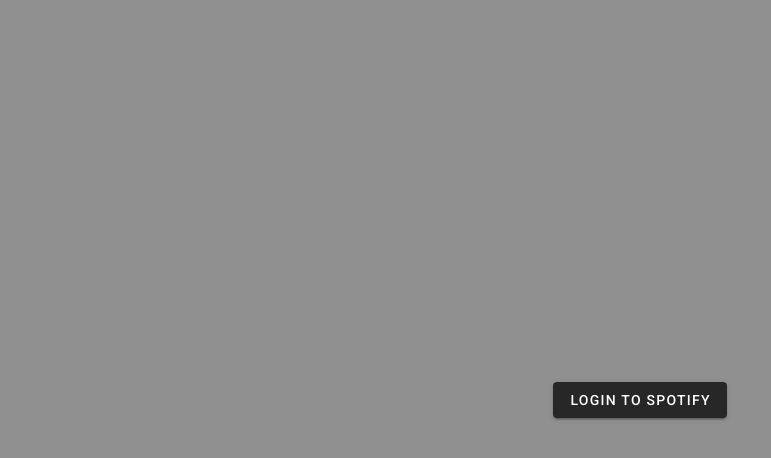
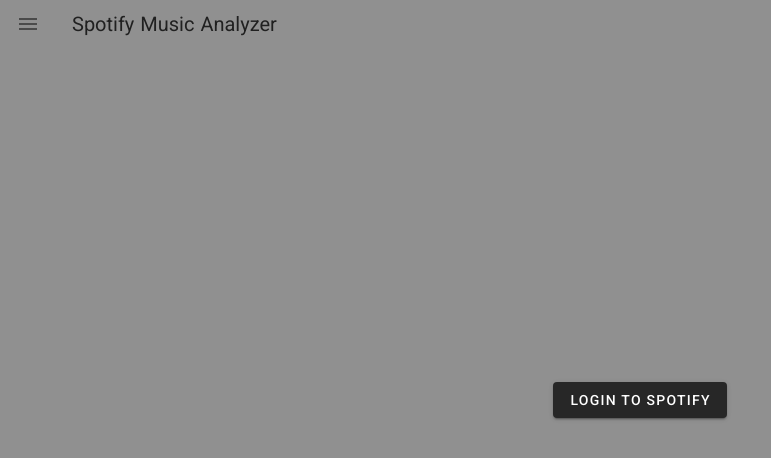
Before and after one commit to gusjohnson/spotify-songs, a Nuxt app: page / in a window 1280 px wide. Shown: the top 458 px of the page, without its empty margins (0-771 px from the left). Built offline with nearby package versions, Linux system fonts and the light colour scheme; no server answers.

Commit message:
side menu updates

```diff
--- a/components/BarChart.vue
+++ b/components/BarChart.vue
@@ -3,7 +3,16 @@
 
 export default {
   extends: Bar,
-  props: ['data', 'options'],
+  props: {
+    data: {
+      type: Object,
+      default: () => {}
+    },
+    options: {
+      type: Object,
+      default: () => {}
+    }
+  },
   mounted() {
     this.renderChart(this.data, this.options)
   }
--- a/layouts/default.vue
+++ b/layouts/default.vue
@@ -1,6 +1,22 @@
 <template>
   <v-app>
-    <v-navigation-drawer v-if="isLoggedIn" class="grey darken-3" fixed clipped app>
+    <v-app-bar
+      color="grey lighten-3"
+      flat
+      dense
+    >
+      <v-app-bar-nav-icon @click.stop="drawer = !drawer" />
+      <v-app-bar-title>Spotify Music Analyzer</v-app-bar-title>
+    </v-app-bar>
+    <v-expand-x-transition>
+      <v-navigation-drawer
+        v-if="drawer"
+        v-click-outside="onClickOutside"
+        class="grey darken-3 elevation-10"
+        fixed
+        clipped
+        app
+      >
         <v-list-item>
           <v-list-item-content>
             <v-list-item-title>
@@ -29,6 +45,7 @@
           </v-list-item>
         </v-list>
       </v-navigation-drawer>
+    </v-expand-x-transition>
     <v-main class="grey lighten-3">
       <v-overlay v-if="!isLoggedIn">
         <div>
@@ -47,6 +64,11 @@
 
 export default {
   name: 'Default',
+  data() {
+    return {
+      drawer: false
+    }
+  },
   computed: {
     ...mapState(['user']),
     ...mapGetters(['isLoggedIn'])
@@ -55,6 +77,9 @@
     async authenticate () {
       const redirectUrl = await this.$axios.get('/api/login')
       window.location.href = redirectUrl.data
+    },
+    onClickOutside() {
+      this.drawer = false
     }
   }
 }
@@ -97,4 +122,8 @@
   height: 50px;
   margin-right: 10px;
 }
+
+.menu {
+  cursor: pointer;
+}
 </style>
--- a/pages/index.vue
+++ b/pages/index.vue
@@ -3,9 +3,9 @@
     <v-overlay v-if="selectedSong">
       <SongAnalysis v-click-outside="hideGraph" :song="selectedSong" />
     </v-overlay>
-    <h2 class="align-self-start ml-2 pt-3 pb-5">
+    <h3 class="align-self-start ml-2 pt-1 pb-5">
       Top Music Overview
-    </h2>
+    </h3>
     <div v-if="!loggedIn" class="links">
       <h2>Please authenticate with Spotify to see your song info:</h2>
     </div>
```
Lines whose indentation alone changed are shown as unchanged.
